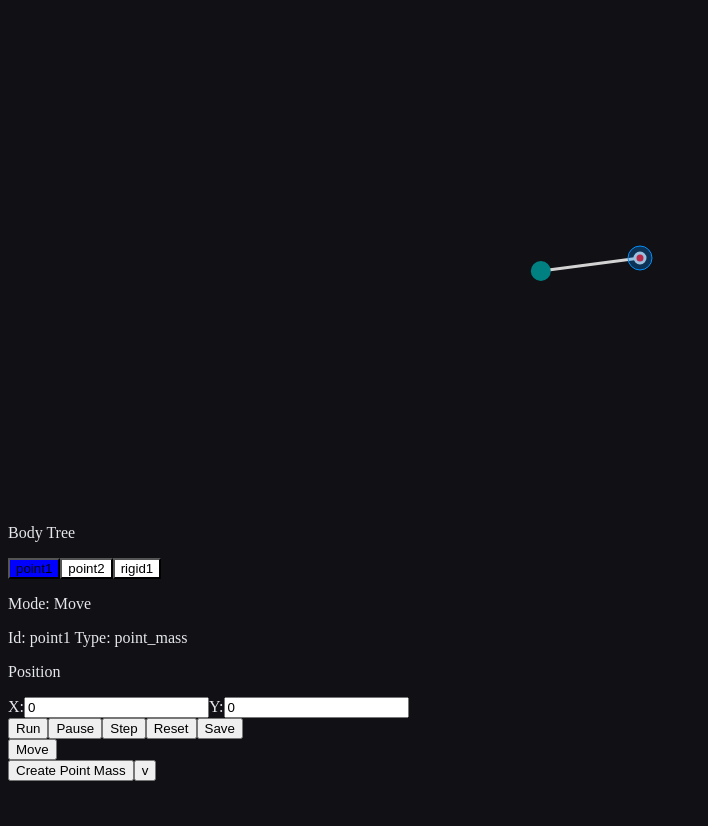
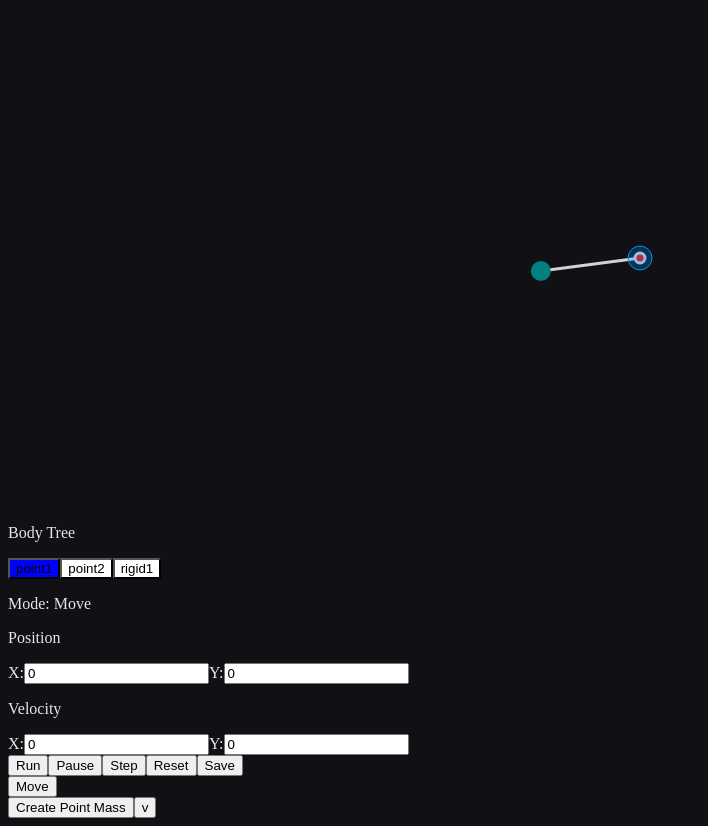
Before and after one commit to sokmontrey/dynamical-js, a React (Vite) app: page / in a window 1280 px wide. Both pictures are taken after a click on the button "point1". Shown: the whole page, without its empty margins (0-708 px from the left). Before the commit the page ends 800 px from the top, so only its background shows below. Built offline with nearby package versions, Linux system fonts and the light colour scheme.

Commit message:
fix + refac: proper property panel props binder
- hmmmm

```diff
--- a/src/App.tsx
+++ b/src/App.tsx
@@ -84,7 +84,7 @@ export default function App() {
 			body_ids={body_ids}
 			renderUI={renderUI} />
 		<p> Mode: {mode ?? "None"} </p>
-		<PropertyPanel body={selected_body} />
+		{ selected_body && <PropertyPanel body={selected_body} key={selected_body.getId()} /> }
 		<SimulationControls
 			onRun={LoopManager.run}
 			onPause={LoopManager.pause}
--- a/src/core-physic/PhysicBody.ts
+++ b/src/core-physic/PhysicBody.ts
@@ -2,6 +2,7 @@ import Interactor from "../interactor/Interactor";
 import PhysicBodyRenderer from "../body-renderer/PhysicBodyRenderer.ts";
 import Vec2 from "../utils/Vector.ts";
 import Serializable from "../core/Serializable.ts";
+import PhysicBodyPanelProps from "../panel-property/PhysicBodyPanelProps";
 
 export interface PhysicBodyProps { }
 
@@ -17,7 +18,7 @@ export default abstract class PhysicBody implements Serializable<PhysicBodyProps
 
 	protected on_update: (() => void) | null = null;
 
-	public abstract panel: React.FC<any>;
+	public abstract panel_property: PhysicBodyPanelProps;
 	public abstract renderer: PhysicBodyRenderer;
 	public abstract interactor: Interactor;
 
--- a/src/core-physic/PointMass.ts
+++ b/src/core-physic/PointMass.ts
@@ -2,7 +2,7 @@ import PointMassInteractor from "../interactor/PointMassInteractor.ts";
 import PointMassRenderer from "../body-renderer/PointMassRenderer.ts";
 import Vec2 from "../utils/Vector.ts";
 import PhysicBody, {PhysicBodyProps, PhysicBodyType} from "./PhysicBody.ts";
-import PointMassPanel from "../ui-components/property-panel/PointMassPanel.tsx";
+import PointMassPanelProps from "../panel-property/PointMassPanelProps.ts";
 
 export interface PointMassProps extends PhysicBodyProps {
 	position?: Vec2,
@@ -24,7 +24,7 @@ export default class PointMass extends PhysicBody {
 	private mass: number;
 	private is_static: boolean;
 
-	public panel: React.FC<any> = PointMassPanel;
+	public panel_property: PointMassPanelProps;
 	public renderer: PointMassRenderer;
 	public interactor: PointMassInteractor;
 
@@ -44,6 +44,7 @@ export default class PointMass extends PhysicBody {
 		this.net_force = initial_force.copy();
 		this.const_acc = constant_acceleration.copy();
 
+		this.panel_property = new PointMassPanelProps(this);
 		this.renderer = new PointMassRenderer(this);
 		this.interactor = new PointMassInteractor(this);
 	}
--- a/src/core-physic/RigidConstraint.ts
+++ b/src/core-physic/RigidConstraint.ts
@@ -4,7 +4,7 @@ import PhysicBody, {PhysicBodyType} from "./PhysicBody";
 import PointMass from "./PointMass";
 import Vec2 from "../utils/Vector.ts";
 import { PhysicBodyProps } from "../core-physic/PhysicBody.ts";
-import RigidConstraintPanel from "../ui-components/property-panel/RigidConstraintPanel.tsx";
+import RigidConstraintPanelProps from "../panel-property/RigidConstraintPanelProps.ts";
 
 export interface RigidConstraintProps extends PhysicBodyProps {
 	is_broken?: boolean;
@@ -22,7 +22,7 @@ export default class RigidConstraint extends PhysicBody {
 	protected diff: number;
 	protected corr: number;
 
-	public panel: React.FC<any> = RigidConstraintPanel;
+	public panel_property: RigidConstraintPanelProps;
 	public renderer: RigidConstraintRenderer;
 	public interactor: RigidConstraintInteractor;
 
@@ -37,6 +37,7 @@ export default class RigidConstraint extends PhysicBody {
 		this.diff = 0;
 		this.corr = 0;
 
+		this.panel_property = new RigidConstraintPanelProps(this);
 		this.renderer = new RigidConstraintRenderer(this);
 		this.interactor = new RigidConstraintInteractor(this);
 	}
--- a/src/ui-components/input/createInput.tsx
+++ b/src/hooks/usePropBinder.ts
@@ -1,12 +1,19 @@
 import React, { useCallback, useState } from "react";
-import LoopManager from "../../manager/LoopManager";
+import LoopManager from "../manager/LoopManager";
 
-export default function createInput<T>(
+export interface PropBinder<T> {
+    setValue: (value: T) => void;
+    getter: () => T;
+    component: React.FC<any>;
+    props: any;
+}
+
+export function useInputPropBinder<T>(
     component: React.FC<any>,
-    props: any, // TODO: fix this
+    props: any,
     getter: () => T,
     setter: (value: T) => void
-) {
+): PropBinder<T> {
     const [value, setValue] = useState<T>(getter());
 
     const onChange = useCallback((value: T) => {
@@ -18,10 +25,11 @@ export default function createInput<T>(
     return {
         setValue,
         getter,
-        component: React.createElement(component, {
+        component: component,
+        props: {
             ...props,
             value: value,
             onChange: onChange,
-        }),
+        },
     };
 };
--- /dev/null
+++ b/src/panel-property/PhysicBodyPanelProps.ts
@@ -0,0 +1,5 @@
+import { PropBinder } from "../hooks/usePropBinder";
+
+export default interface PhysicBodyPanelProps {
+    getPropBinders(): PropBinder<any>[];
+}
--- /dev/null
+++ b/src/panel-property/PointMassPanelProps.ts
@@ -0,0 +1,33 @@
+import Vec2 from "../utils/Vector";
+import PointMass from "../core-physic/PointMass";
+import LoopManager from "../manager/LoopManager";
+import PhysicBodyManager from "../manager/PhysicBodyManager";
+import VectorInput from "../ui-components/input/VectorInput";
+import { useInputPropBinder, PropBinder } from "../hooks/usePropBinder";
+import PhysicBodyPanelProps from "./PhysicBodyPanelProps";
+
+export default class PointMassPanelProps implements PhysicBodyPanelProps {
+    private point_mass: PointMass;
+
+    constructor(point_mass: PointMass) {
+        this.point_mass = point_mass;
+    }
+
+    getPropBinders(): PropBinder<any>[] {
+        return [
+            useInputPropBinder(VectorInput, { label: "Position" },
+                () => this.point_mass.getPosition(),
+                (value: Vec2) => {
+                    this.point_mass.setPosition(value);
+                    if (!LoopManager.isRunning()) {
+                        PhysicBodyManager.updateConnectedConstraints(this.point_mass);
+                    }
+                }),
+
+            useInputPropBinder(VectorInput, { label: "Velocity" },
+                () => this.point_mass.getVelocity(),
+                (value: Vec2) => this.point_mass.setVelocity(value)
+            ),
+        ];
+    }
+}
--- /dev/null
+++ b/src/panel-property/RigidConstraintPanelProps.ts
@@ -0,0 +1,15 @@
+import RigidConstraint from "../core-physic/RigidConstraint";
+import PhysicBodyPanelProps from "./PhysicBodyPanelProps";
+import { PropBinder } from "../hooks/usePropBinder";
+
+export default class RigidConstraintPanelProps implements PhysicBodyPanelProps {
+    private rigid_constraint: RigidConstraint;
+
+    constructor(rigid_constraint: RigidConstraint) {
+        this.rigid_constraint = rigid_constraint;
+    }
+
+    getPropBinders(): PropBinder<any>[] {
+        return [ ];
+    }
+}
--- a/src/ui-components/input/VectorInput.tsx
+++ b/src/ui-components/input/VectorInput.tsx
@@ -1,6 +1,5 @@
-import { useCallback, useState } from "react";
+import { useCallback } from "react";
 import Vec2, { vec2 } from "../../utils/Vector";
-import LoopManager from "../../manager/LoopManager";
 
 export interface VectorInputProps {
     label: string;
--- a/src/ui-components/main-ui/PropertyPanel.tsx
+++ b/src/ui-components/main-ui/PropertyPanel.tsx
@@ -1,15 +1,21 @@
-import PhysicBody from '../../core-physic/PhysicBody';
-
-export interface PropertyPanelProps {
-    body: PhysicBody | null;
-}
+import { useEffect } from "react";
+import PhysicBody from "../../core-physic/PhysicBody";
 
 export default function PropertyPanel({
-    body,
-}: PropertyPanelProps) {
-    if (!body) return <></>;
-    return <div className='property-panel'>
-        <p>Id: {body.getId()} Type: {body.getType()}</p>
-        <body.panel body={body} key={body.getId()} />
+    body
+}: { body: PhysicBody }) {
+    const binders = body.panel_property.getPropBinders();
+
+    useEffect(() => {
+        const unsubscribe = body.setOnUpdate(() => {
+            binders.forEach(binder => binder.setValue(binder.getter()));
+        });
+        return () => unsubscribe();
+    }, [body]);
+
+    return <div key={body.getId()}>
+        {binders.map((prop, index) =>
+            <prop.component key={index} {...prop.props} />
+        )}
     </div>;
 }
--- a/src/ui-components/property-panel/PointMassPanel.tsx
+++ /dev/null
@@ -1,38 +0,0 @@
-import { useEffect } from "react";
-import PhysicBody from "../../core-physic/PhysicBody";
-import Vec2 from "../../utils/Vector";
-import PointMass from "../../core-physic/PointMass";
-import LoopManager from "../../manager/LoopManager";
-import PhysicBodyManager from "../../manager/PhysicBodyManager";
-import createInput from "../input/createInput";
-import VectorInput from "../input/VectorInput";
-
-export default function PointMassPanel({
-    body
-}: { body: PhysicBody }) {
-    const pm = body as PointMass;
-
-    const props = [
-        createInput(VectorInput,
-            { label: "Position" },
-            pm.getPosition.bind(pm),
-            (value: Vec2) => {
-                pm.setPosition(value);
-                if (!LoopManager.isRunning()) {
-                    PhysicBodyManager.updateConnectedConstraints(pm);
-                }
-            },
-        ),
-    ];
-
-    useEffect(() => {
-        const unsubscribe = body.setOnUpdate(() => {
-            props.forEach(prop => prop.setValue(prop.getter()));
-        });
-        return () => unsubscribe();
-    }, [body]);
-
-    return <div className='point-mass-panel'>
-        {props.map(prop => prop.component)}
-    </div>;
-}
--- a/src/ui-components/property-panel/RigidConstraintPanel.tsx
+++ /dev/null
@@ -1,33 +0,0 @@
-import { useEffect, useState } from "react";
-import RigidConstraint from "../../core-physic/RigidConstraint";
-import Vec2 from "../../utils/Vector";
-import PhysicBody from "../../core-physic/PhysicBody";
-
-export default function PointMassPanel({
-    body
-}: { body: PhysicBody }) {
-    // const [position, setPosition] = useState(rigid_constraint.getPosition());
-
-    // useEffect(() => {
-    //     const unsubscribe = rigid_constraint.setOnUpdate(() => {
-    //         setPosition(rigid_constraint.getPosition());
-    //     });
-    //     return () => unsubscribe();
-    // }, [rigid_constraint]);
-
-    return <div>
-        {/* <p>Position</p>
-        <label>X:
-            <input
-                type="number"
-                value={position.x}
-                onChange={(e) => setPosition(new Vec2(Number(e.target.value), position.y))} />
-        </label>
-        <label>Y:
-            <input
-                type="number"
-                value={position.y}
-                onChange={(e) => setPosition(new Vec2(position.x, Number(e.target.value)))} />
-        </label> */}
-    </div>;
-}
```
